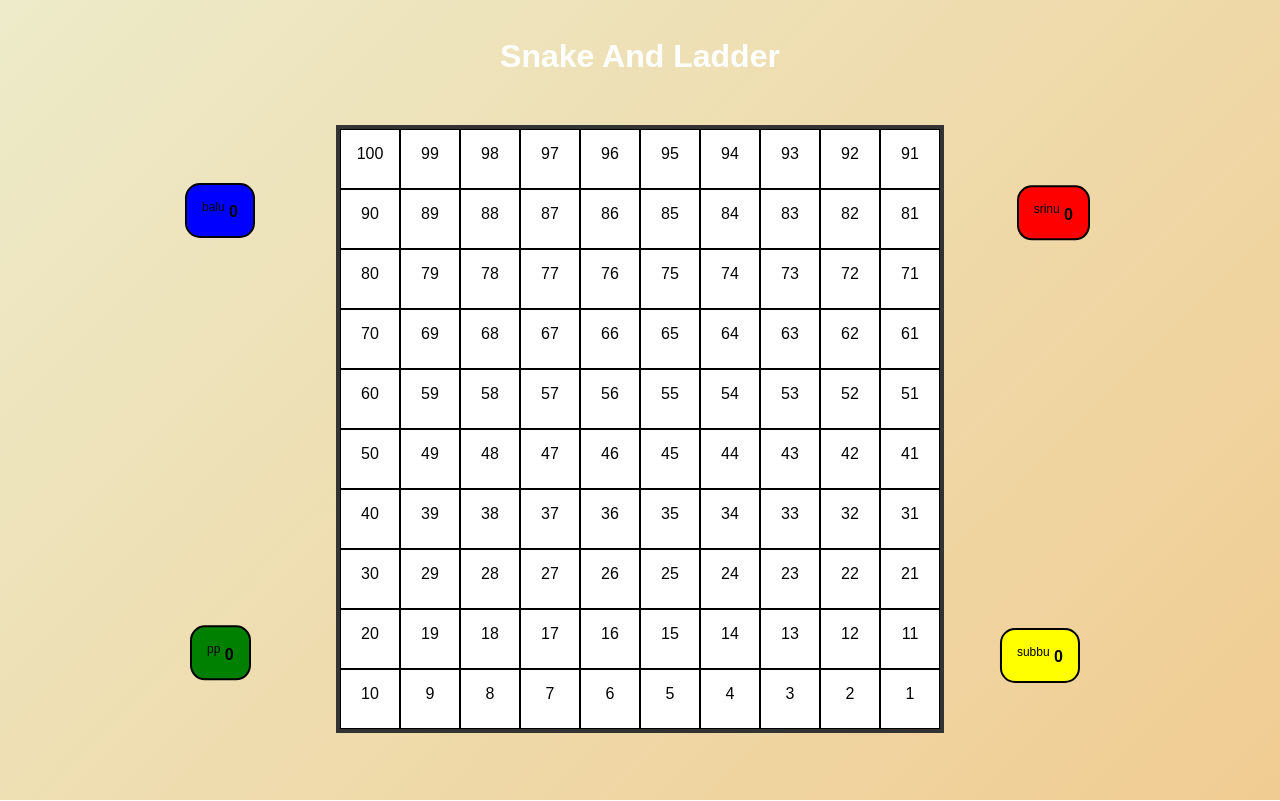
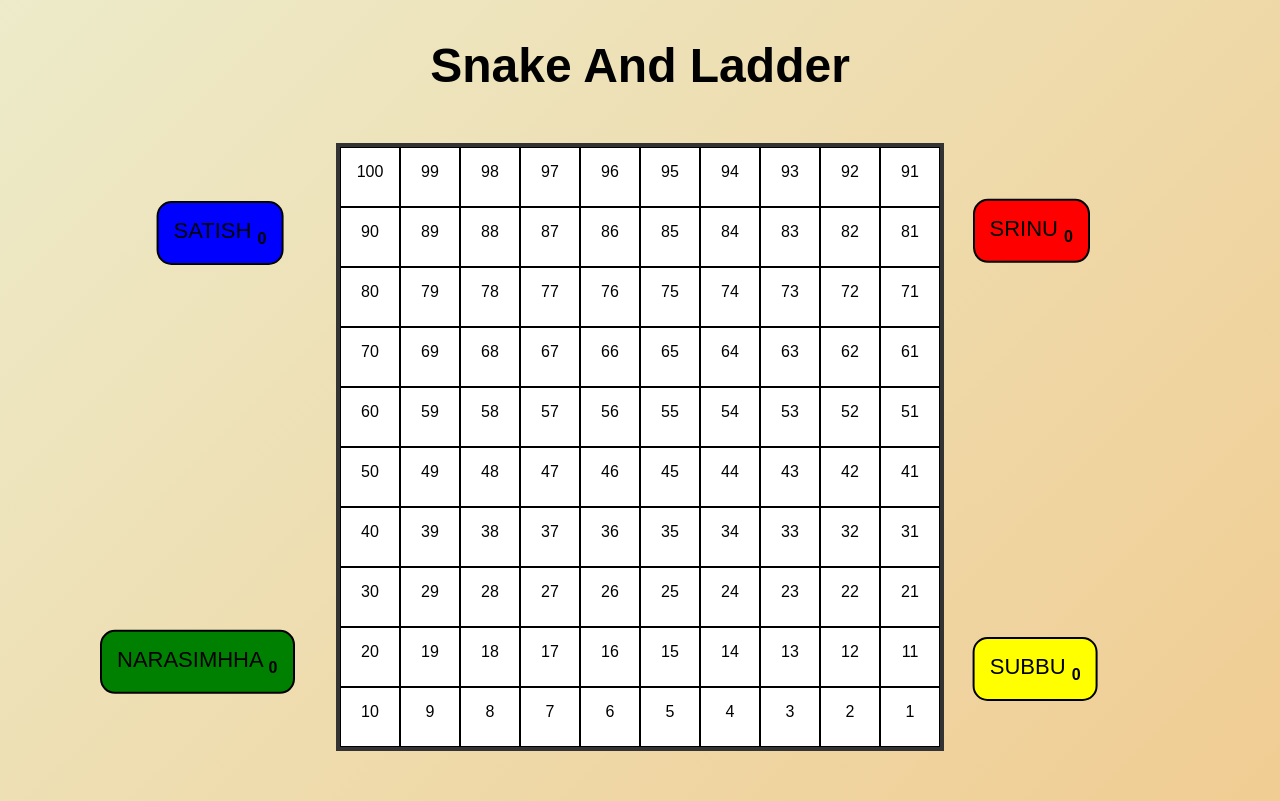
Before and after one commit to balajiamara/42R_JS, a plain HTML site: page SnakeAndLadder/index.html in a window 1280 px wide. Drawn offline with Linux system fonts and the light colour scheme.

Commit message:
snake css

```diff
--- a/PracticeJS/script.js
+++ b/PracticeJS/script.js
@@ -31,3 +31,6 @@ let b='30'
 
 console.log(a+b)
 console.log(b+a)
+
+arr=['subbu','srinu','prem','rammohan','abdul']
+console.log(Math.random(arr)*5)
--- a/SnakeAndLadder/script.js
+++ b/SnakeAndLadder/script.js
@@ -1,8 +1,8 @@
 let players = [
-    { name: 'balu', color: 'blue', score: 0 },
-    { name: 'srinu', color: 'red', score: 0 },
-    { name: 'subbu', color: 'yellow', score: 0 },
-    { name: 'pp', color: 'green', score: 0 },
+    { name: 'SATISH  ', color: 'blue', score: 0 },
+    { name: 'SRINU  ', color: 'red', score: 0 },
+    { name: 'SUBBU  ', color: 'yellow', score: 0 },
+    { name: 'NARASIMHHA ', color: 'green', score: 0 },
 ];
 
 let h1_element = document.createElement('h1');
@@ -40,7 +40,7 @@ for (let i = 0; i < players.length; i++) {
     let btn = document.createElement('button');
     btn.classList = 'btn';
     btn.style.backgroundColor = players[i].color;
-    btn.innerHTML = `<sup>${players[i].name}</sup> ${players[i].score}`;
+    btn.innerHTML = `<sup>${players[i].name}</sup>${players[i].score}`;
     playerButtons.push(btn);
 
     btn.onclick = function () {
--- a/SnakeAndLadder/style.css
+++ b/SnakeAndLadder/style.css
@@ -2,8 +2,8 @@
 .heading {
     text-align: center;
     margin-top: 3%;
-    font-size: 2em;
-    color: white;
+    font-size: 3em;
+    color: black;
 }
 
 /* Background */
@@ -57,13 +57,13 @@ body {
 
 /* Superscript player name styling */
 .btn sup {
-    font-size: 12px;
+    font-size: 22px;
     font-weight: normal;
 }
 
 /* Hover Effects */
 .btn:hover {
-    transform: scale(1.1);
+    transform: scale(1.5);
     background-color: #fffae6;
     border-color: #222;
 }
@@ -81,12 +81,12 @@ body {
 }
 .btn:nth-child(3) { /* Bottom */
     bottom: 100px;
-    right: -180px;
+    right: -220px;
     transform: translateX(-50%);
 }
 .btn:nth-child(4) { /* Left */
     bottom: 75px;
-    left: -150px;
+    left: -240px;
     transform: translateY(-50%);
 }
 .buttons {
```
Also changed, not shown: PracticeJS/tempCodeRunnerFile.js (+2 -10 lines).
